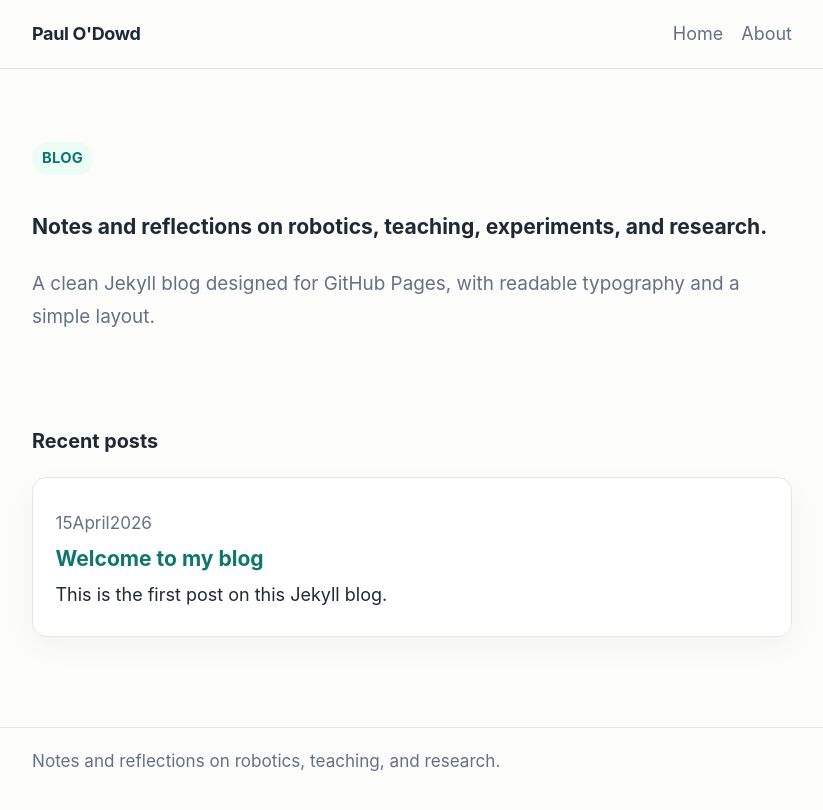
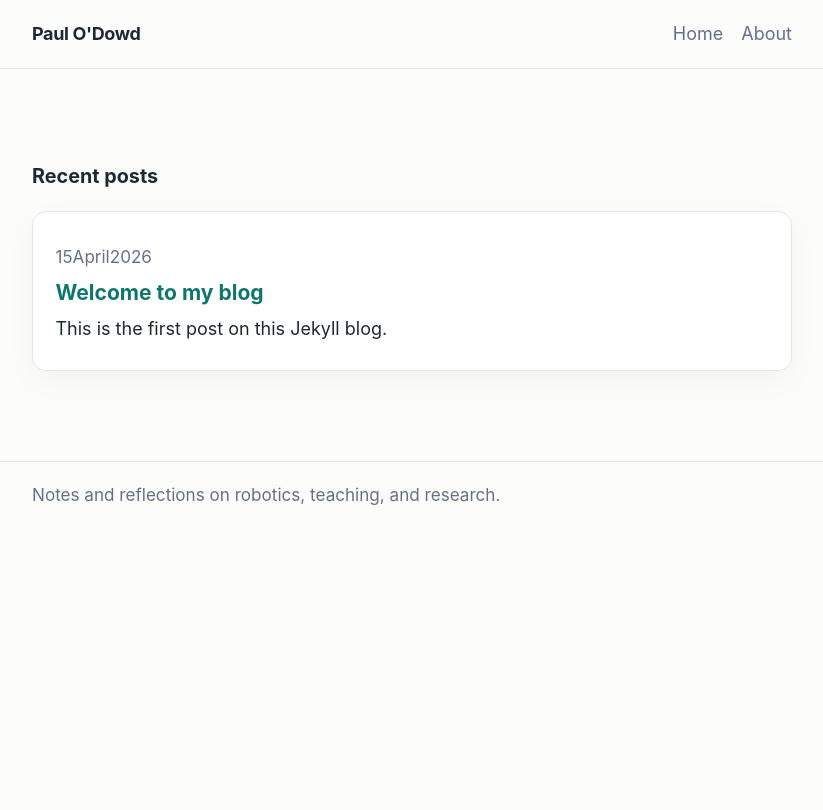
Before and after one commit to paulodowd/paulodowd.github.io, a Jekyll site: the page built from index.html, in a window 1280 px wide. Shown: the top 810 px of the page, without its empty margins (228-1051 px from the left). Built offline with Jekyll 4.4.1, drawn with Linux system fonts in a browser that asks for light colours.

Commit message:
updating

```diff
--- a/index.html
+++ b/index.html
@@ -2,12 +2,6 @@
 layout: default
 title: Home
 ---
-
-<section class="hero">
-  <p class="eyebrow">Blog</p>
-  <h3>Notes and reflections on robotics, teaching, experiments, and research.</h1>
-  <p class="hero-text">A clean Jekyll blog designed for GitHub Pages, with readable typography and a simple layout.</p>
-</section>
 
 <section class="post-list">
   <h2>Recent posts</h2>
```
Also changed, not shown: 1 other file.
